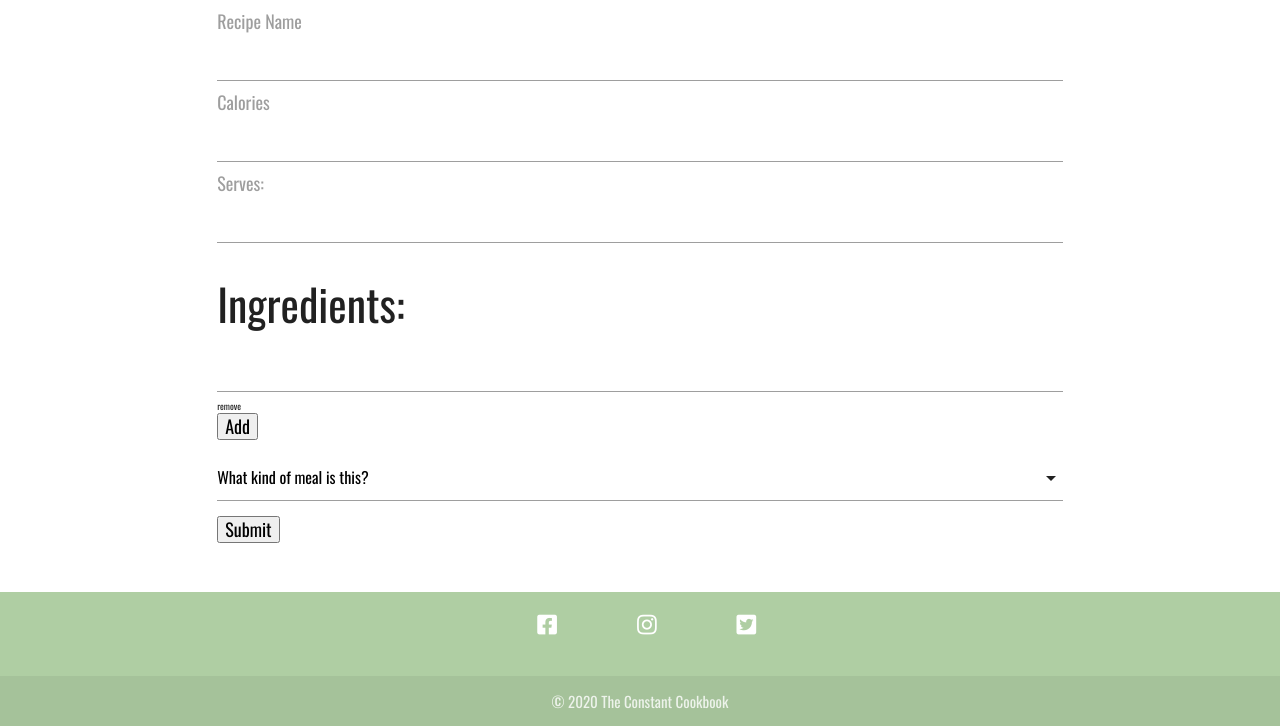
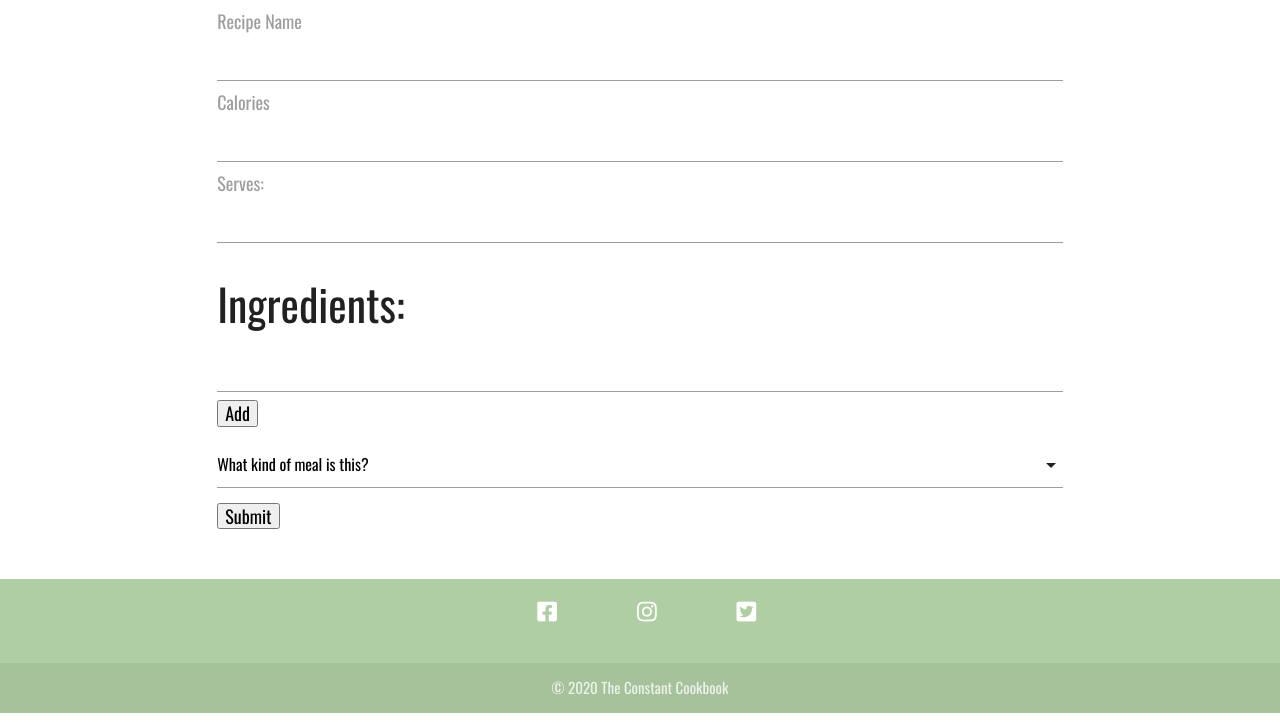
Before and after one commit to MelBiggs/dcd-milestone, a Flask app: page /recipes/create in a window 1280 px wide. Shown: the part 947-1673 px from the top of the page. Run offline with Flask 2, Linux system fonts and the light colour scheme; data that the repository does not hold is empty; some libraries are stand-ins or nearby versions.

Commit message:
Got removals to work on form

```diff
--- a/static/js/index.js
+++ b/static/js/index.js
@@ -9,16 +9,14 @@ $(document).ready(function(){
         // Prevent Default stops the form being submitted after this button is clicked
         e.preventDefault();
 
-        var newthing = $(".ingredient-list-item:last").clone();
+        var newthing = $(".ingredient-list-item:first").clone();
         newthing.insertBefore(this)
         newthing.find("input").val("");
+        $("<a>").insertAfter(newthing.find("input")).attr("class","remove-ingredients-btn").text("remove");
     });
 
     $(document).on("click", ".remove-ingredients-btn", function (e) {
         e.preventDefault();
-        // If statement stops first field from being removed
-        if($(document).find(".remove-ingredients-btn").length > 1){
-            this.closest("div").remove();
-        }
+        this.closest("div").remove();
     });
 });
--- a/templates/partials/_recipes_form.html
+++ b/templates/partials/_recipes_form.html
@@ -14,7 +14,6 @@
 
             <div class="ingredient-list-item">
                 <input id="ingredients" class="ingredients" name="ingredients[]" type="text"/>
-                <a class="remove-ingredients-btn">remove</a>
             </div>
         </div>
 
```
